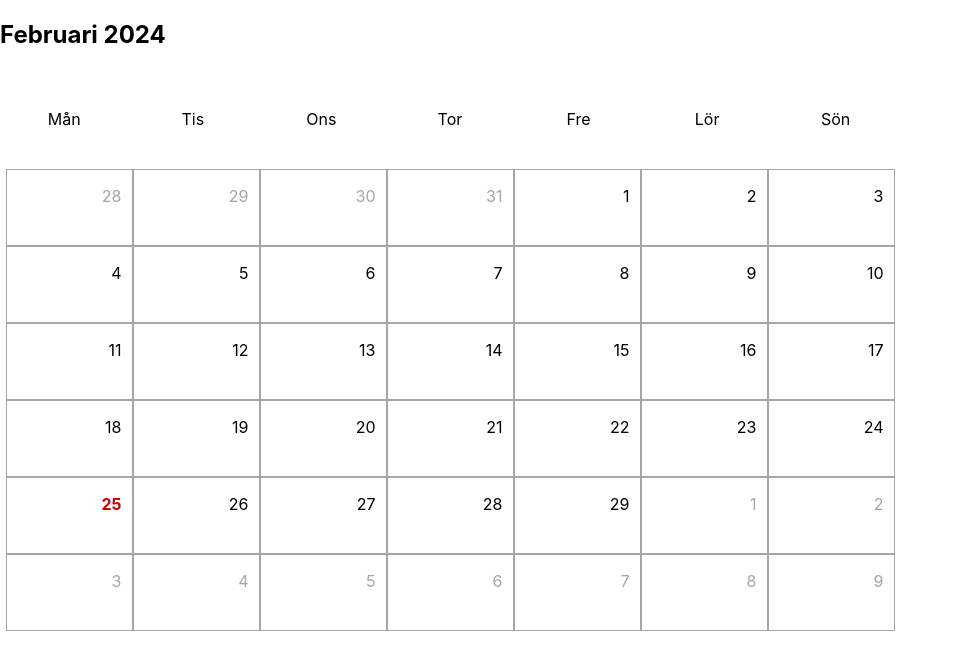
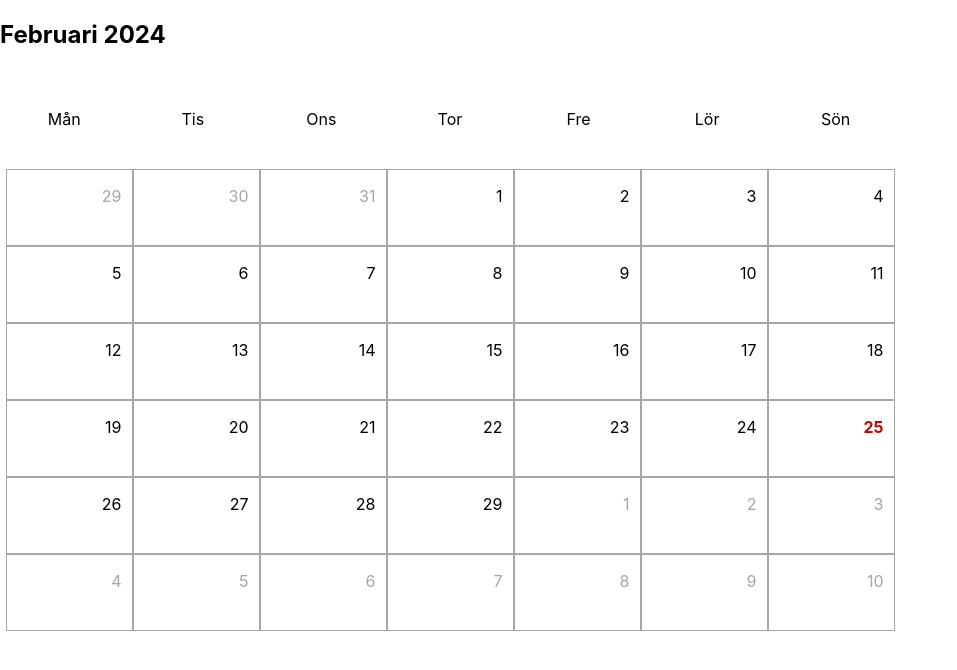
Before and after one commit to gustavAlbrekts0n/bokningsapp, a React (Create React App) app: page / in a window 1280 px wide. Shown: the top 670 px of the page, without its empty margins (0-957 px from the left). Built offline with nearby package versions, Linux system fonts and the light colour scheme.

Commit message:
Calendar now correctly displays monday as first column

```diff
--- a/src/calendar-days.js
+++ b/src/calendar-days.js
@@ -1,6 +1,7 @@
 function CalendarDays(props) {
     let firstDayOfMonth = new Date(props.day.getFullYear(), props.day.getMonth(), 1);
-    let weekdayOfFirstDay = firstDayOfMonth.getDay();
+    let weekdayOfFirstDay = (firstDayOfMonth.getDay() - 1);
+
     let currentDays = [];
 
     for (let day = 0; day < 42; day++) {
```
